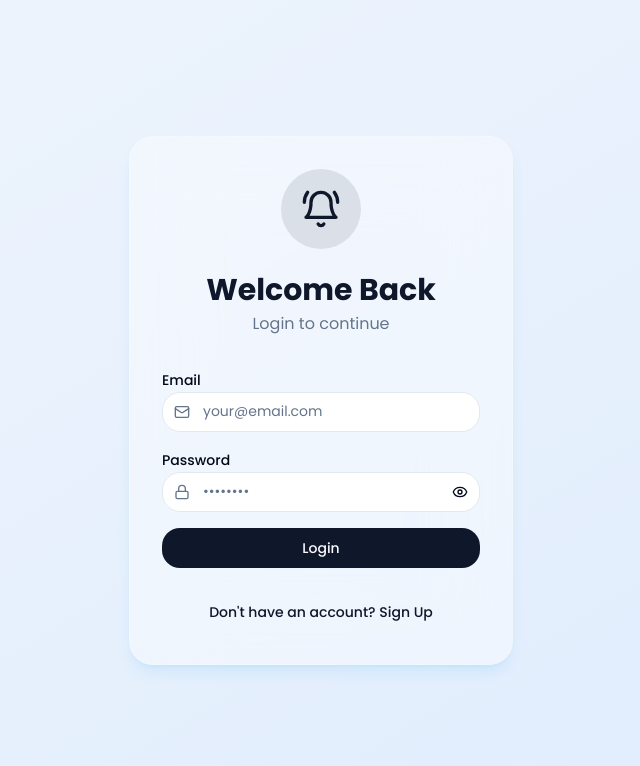
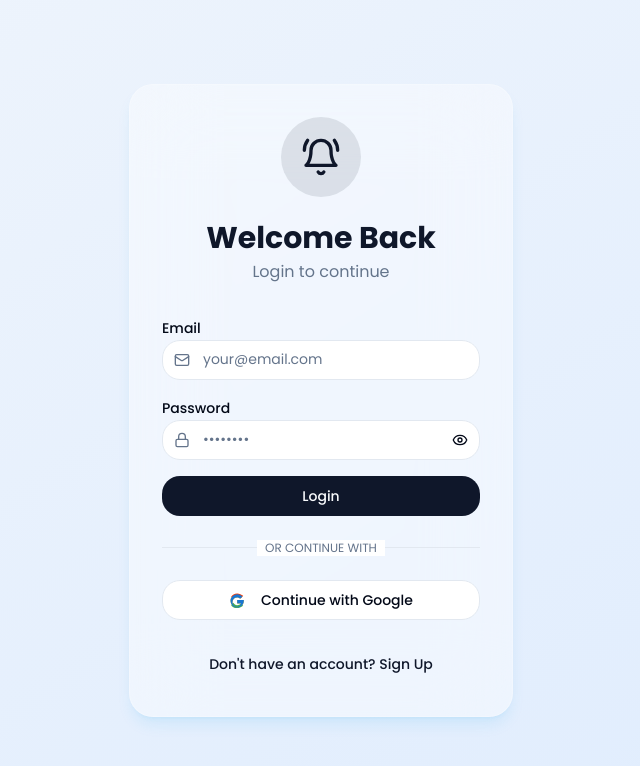
Before and after one commit to lop69/BELL_SYSTEM_V2, a React (Vite) app: page /login in a window 1280 px wide. Shown: the top 766 px of the page, without its empty margins (319-959 px from the left). Built offline with nearby package versions, Linux system fonts and the light colour scheme.

Commit message:
[dyad] Added Google Sign-In. - wrote 2 file(s)

```diff
--- a/src/pages/Login.tsx
+++ b/src/pages/Login.tsx
@@ -1,7 +1,6 @@
 import { useState } from "react";
 import { supabase } from "@/integrations/supabase/client";
 import { useNavigate } from "react-router-dom";
-import { motion, Variants } from "framer-motion";
 import { Button } from "@/components/ui/button";
 import { Input } from "@/components/ui/input";
 import { Label } from "@/components/ui/label";
@@ -54,6 +53,15 @@ const Login = () => {
     } finally {
       dismissToast(toastId);
       setIsSubmitting(false);
+    }
+  };
+
+  const handleGoogleSignIn = async () => {
+    const { error } = await supabase.auth.signInWithOAuth({
+      provider: 'google',
+    });
+    if (error) {
+      showError(`Google sign-in failed: ${error.message}`);
     }
   };
 
@@ -123,7 +131,24 @@ const Login = () => {
             </Button>
           </form>
 
-          <div className="mt-6 space-y-2">
+          <div className="relative my-6">
+            <div className="absolute inset-0 flex items-center">
+              <span className="w-full border-t" />
+            </div>
+            <div className="relative flex justify-center text-xs uppercase">
+              <span className="bg-card px-2 text-muted-foreground">
+                Or continue with
+              </span>
+            </div>
+          </div>
+
+          <Button variant="outline" className="w-full" onClick={handleGoogleSignIn}>
+            {/* Placeholder for Google Icon */}
+            <svg className="mr-2 h-4 w-4" viewBox="0 0 48 48" fill="none" xmlns="http://www.w3.org/2000/svg"><path d="M44.5 24.3H24.5V34.5H36.5C34.5 40.5 29.5 44.5 24.5 44.5C16.5 44.5 10.5 38.5 10.5 30.5C10.5 22.5 16.5 16.5 24.5 16.5C28.5 16.5 31.5 18.5 33.5 20.5L40.5 13.5C36.5 9.5 31.5 6.5 24.5 6.5C13.5 6.5 4.5 15.5 4.5 26.5C4.5 37.5 13.5 46.5 24.5 46.5C35.5 46.5 44.5 38.5 44.5 26.5C44.5 25.5 44.5 24.9 44.5 24.3Z" fill="#FFC107"/><path d="M6.5 14.5L13.5 20.5C15.5 16.5 19.5 13.5 24.5 13.5C28.5 13.5 32.5 15.5 35.5 18.5L42.5 11.5C37.5 7.5 31.5 4.5 24.5 4.5C16.5 4.5 9.5 8.5 6.5 14.5Z" fill="#FF3D00"/><path d="M24.5 48.5C31.5 48.5 37.5 45.5 42.5 41.5L35.5 34.5C32.5 37.5 28.5 39.5 24.5 39.5C19.5 39.5 15.5 36.5 13.5 32.5L6.5 39.5C9.5 44.5 16.5 48.5 24.5 48.5Z" fill="#4CAF50"/><path d="M44.5 24.3H24.5V34.5H36.5C34.5 40.5 29.5 44.5 24.5 44.5C16.5 44.5 10.5 38.5 10.5 30.5C10.5 22.5 16.5 16.5 24.5 16.5C28.5 16.5 31.5 18.5 33.5 20.5L40.5 13.5C36.5 9.5 31.5 6.5 24.5 6.5C13.5 6.5 4.5 15.5 4.5 26.5C4.5 37.5 13.5 46.5 24.5 46.5C35.5 46.5 44.5 38.5 44.5 26.5C44.5 25.5 44.5 24.9 44.5 24.3Z" fill="#1976D2"/></svg>
+            Continue with Google
+          </Button>
+
+          <div className="mt-6 text-center">
             <Button
               variant="link"
               className="w-full text-primary"
--- a/src/pages/SignUp.tsx
+++ b/src/pages/SignUp.tsx
@@ -1,7 +1,6 @@
 import { useState } from "react";
 import { supabase } from "@/integrations/supabase/client";
 import { useNavigate } from "react-router-dom";
-import { motion, Variants } from "framer-motion";
 import { Button } from "@/components/ui/button";
 import { Input } from "@/components/ui/input";
 import { Label } from "@/components/ui/label";
@@ -10,7 +9,7 @@ import { zodResolver } from "@hookform/resolvers/zod";
 import { z } from "zod";
 import { showError, showSuccess, showLoading, dismissToast } from "@/utils/toast";
 import { BellRing, Mail, Lock, Eye, EyeOff, User } from "lucide-react";
-import { useAuth } from "@/contexts/AuthProvider"; // Added useAuth import
+import { useAuth } from "@/contexts/AuthProvider";
 
 const signUpSchema = z.object({
   firstName: z.string().min(1, "First name is required"),
@@ -25,7 +24,7 @@ const SignUp = () => {
   const navigate = useNavigate();
   const [showPassword, setShowPassword] = useState(false);
   const [isSubmitting, setIsSubmitting] = useState(false);
-  const { session } = useAuth(); // Use session from AuthContext
+  const { session } = useAuth();
 
   const {
     register,
@@ -54,15 +53,23 @@ const SignUp = () => {
       if (error) {
         showError(error.message);
       } else {
-        // Updated success message
         showSuccess("Sign up successful! You can now log in.");
-        navigate("/login"); // Redirect to login after successful signup
+        navigate("/login");
       }
     } catch (error) {
       showError("An unexpected error occurred during sign up.");
     } finally {
       dismissToast(toastId);
       setIsSubmitting(false);
+    }
+  };
+
+  const handleGoogleSignIn = async () => {
+    const { error } = await supabase.auth.signInWithOAuth({
+      provider: 'google',
+    });
+    if (error) {
+      showError(`Google sign-up failed: ${error.message}`);
     }
   };
 
@@ -166,6 +173,22 @@ const SignUp = () => {
             </Button>
           </form>
 
+          <div className="relative my-6">
+            <div className="absolute inset-0 flex items-center">
+              <span className="w-full border-t" />
+            </div>
+            <div className="relative flex justify-center text-xs uppercase">
+              <span className="bg-card px-2 text-muted-foreground">
+                Or continue with
+              </span>
+            </div>
+          </div>
+
+          <Button variant="outline" className="w-full" onClick={handleGoogleSignIn}>
+             <svg className="mr-2 h-4 w-4" viewBox="0 0 48 48" fill="none" xmlns="http://www.w3.org/2000/svg"><path d="M44.5 24.3H24.5V34.5H36.5C34.5 40.5 29.5 44.5 24.5 44.5C16.5 44.5 10.5 38.5 10.5 30.5C10.5 22.5 16.5 16.5 24.5 16.5C28.5 16.5 31.5 18.5 33.5 20.5L40.5 13.5C36.5 9.5 31.5 6.5 24.5 6.5C13.5 6.5 4.5 15.5 4.5 26.5C4.5 37.5 13.5 46.5 24.5 46.5C35.5 46.5 44.5 38.5 44.5 26.5C44.5 25.5 44.5 24.9 44.5 24.3Z" fill="#FFC107"/><path d="M6.5 14.5L13.5 20.5C15.5 16.5 19.5 13.5 24.5 13.5C28.5 13.5 32.5 15.5 35.5 18.5L42.5 11.5C37.5 7.5 31.5 4.5 24.5 4.5C16.5 4.5 9.5 8.5 6.5 14.5Z" fill="#FF3D00"/><path d="M24.5 48.5C31.5 48.5 37.5 45.5 42.5 41.5L35.5 34.5C32.5 37.5 28.5 39.5 24.5 39.5C19.5 39.5 15.5 36.5 13.5 32.5L6.5 39.5C9.5 44.5 16.5 48.5 24.5 48.5Z" fill="#4CAF50"/><path d="M44.5 24.3H24.5V34.5H36.5C34.5 40.5 29.5 44.5 24.5 44.5C16.5 44.5 10.5 38.5 10.5 30.5C10.5 22.5 16.5 16.5 24.5 16.5C28.5 16.5 31.5 18.5 33.5 20.5L40.5 13.5C36.5 9.5 31.5 6.5 24.5 6.5C13.5 6.5 4.5 15.5 4.5 26.5C4.5 37.5 13.5 46.5 24.5 46.5C35.5 46.5 44.5 38.5 44.5 26.5C44.5 25.5 44.5 24.9 44.5 24.3Z" fill="#1976D2"/></svg>
+            Continue with Google
+          </Button>
+
           <div className="mt-6 text-center">
             <Button
               variant="link"
```
